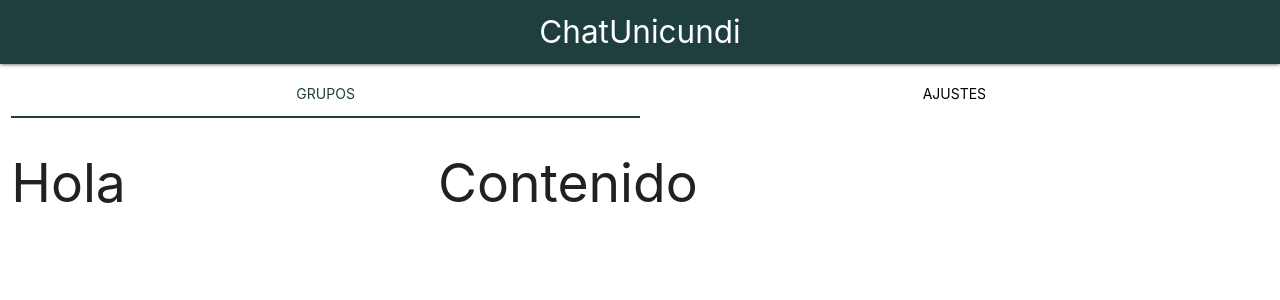
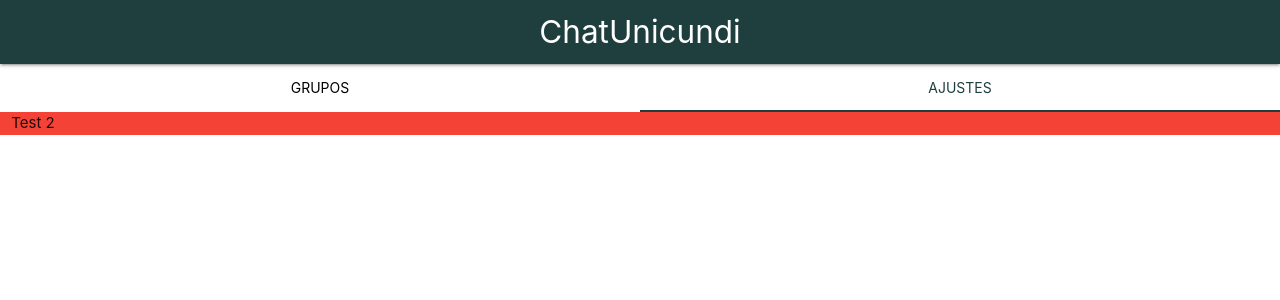
Before and after one commit to desteban/chatunicundi-web, a React (Create React App) app: page / in a window 1280 px wide. Shown: the top 300 px of the page. Built offline with nearby package versions, Linux system fonts and the light colour scheme.

Commit message:
navegacion por tabs

```diff
--- a/src/App.tsx
+++ b/src/App.tsx
@@ -12,24 +12,21 @@ class App extends React.Component {
       <div className="App">
         <HeaderComponent />
         <div className="row contenido">
-          <div className="col s12 espacio-contenido">
-            <ul className="tabs">
-              <li className="tab">
-                <a href="lista-grupos">Grupos</a>
-              </li>
-              <li className="tab">
-                <a href="contenidochat">Ajustes</a>
-              </li>
-            </ul>
+          <ul id="tabs-swipe-demo" className="tabs">
+            <li className="tab col s3">
+              <a href="#test-swipe-1">Grupos</a>
+            </li>
+            <li className="tab col s3">
+              <a className="active" href="#test-swipe-2">
+                Ajustes
+              </a>
+            </li>
+          </ul>
+          <div id="test-swipe-1" className="col s12 blue">
+            Test 1
           </div>
-          <div className="row chat">
-            <div id="lista-grupos" className="col s12 m4">
-              <h2>Hola</h2>
-            </div>
-
-            <div id="contenidochat" className="col s12 m8">
-              <h2>Contenido</h2>
-            </div>
+          <div id="test-swipe-2" className="col s12 red">
+            Test 2
           </div>
         </div>
       </div>
--- a/src/components/Header.component.tsx
+++ b/src/components/Header.component.tsx
@@ -4,7 +4,7 @@ declare var M: any;
 
 function HeaderComponent() {
   return (
-    <nav className="nav-wrapper verde-u">
+    <nav className="nav-wrapper verde-u navbar-fixed">
       <span className="brand-logo center">ChatUnicundi</span>
     </nav>
   );
--- a/src/index.scss
+++ b/src/index.scss
@@ -1,11 +1,4 @@
 @import "../node_modules/materialize-css/dist/css/materialize.min.css";
-
-nav {
-  margin: 0%;
-  position: fixed;
-  background: "#1F3F3E";
-  z-index: 10000;
-}
 
 .verde-u {
   background-color: #1f3f3e;
```
